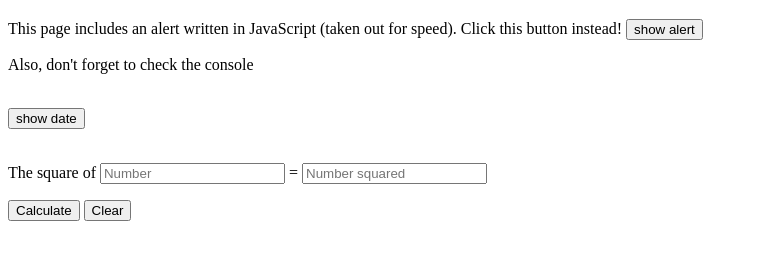
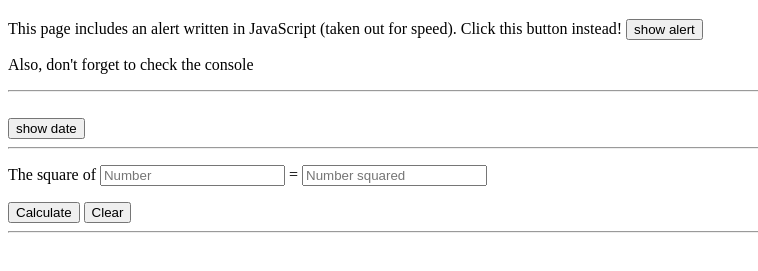
Before and after one commit to IsaacYocum/Isaacs-Site, a plain HTML site: page index.html in a window 1280 px wide. Shown: the part 61-332 px from the top of the page, without its empty margins (0-758 px from the left). Drawn offline with Linux system fonts and the light colour scheme.

Commit message:
Removed unecessary file. Added clarifying comments and <hr> to index.html

```diff
--- a/index.html
+++ b/index.html
@@ -13,12 +13,13 @@
        <input type="button" id="displayAlert" onclick="displayAlert()" value="show alert"/>
     </p>
     <p>Also, don't forget to check the console</p>
+  <hr>
   </br>
     <div>
       <input type="button" id="dateButton" onclick="displayDate()" value="show date"/>
       <p class="inline"><span id="day"></span></p>
     </div>
-  </br>
+  <hr>
     <div>
       <p>The square of <input type="text" id="squareInput" placeholder="Number"/> =
         <input type="text" id="squareOutput" placeholder="Number squared" readonly/>
@@ -26,5 +27,6 @@
       <input type="button" id="squareButton" onclick="square()" value="Calculate"/>
       <input type="button" onclick="clearSquare()" value="Clear"/>
     </div>
+  <hr>
 </body>
 </html>
--- a/square.js
+++ b/square.js
@@ -1,3 +1,6 @@
+//JavaScript that controls the exponent functionality in index.html
+//Author: Isaac Yocum
+
 //traditional notation
 //takes up more space
 function square(x) {
```
Also changed, not shown: 1 other file.
